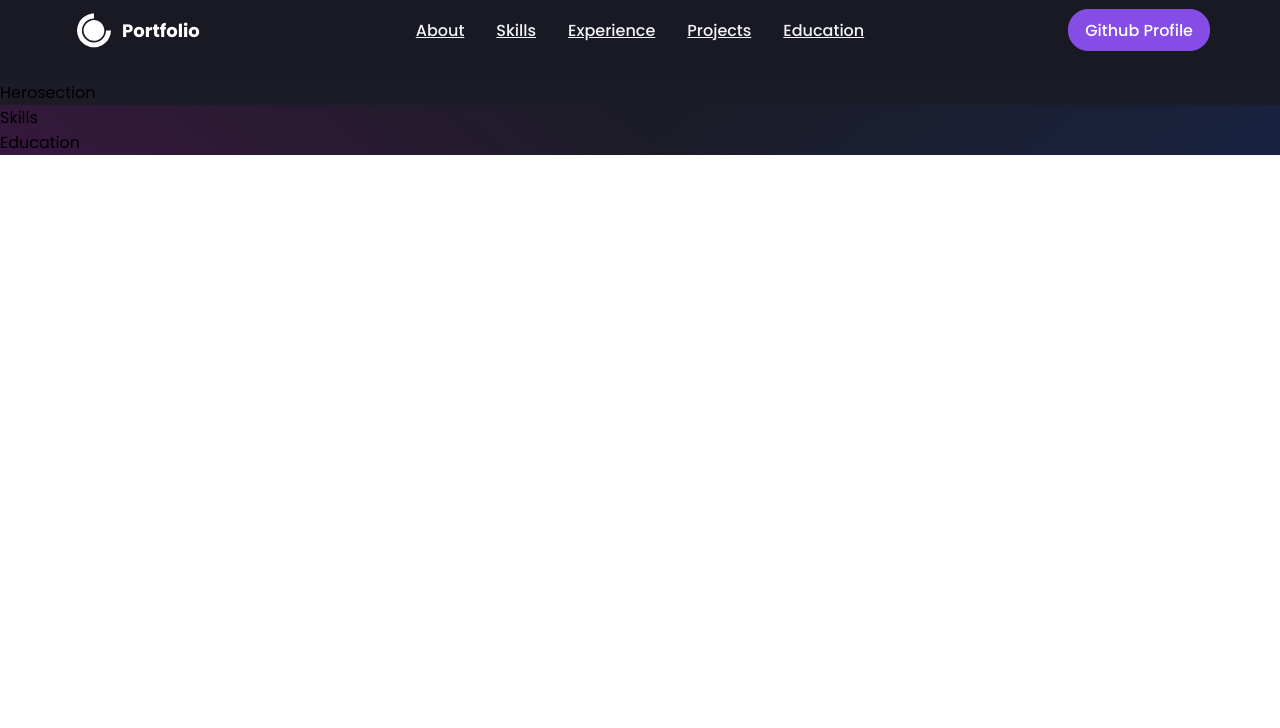
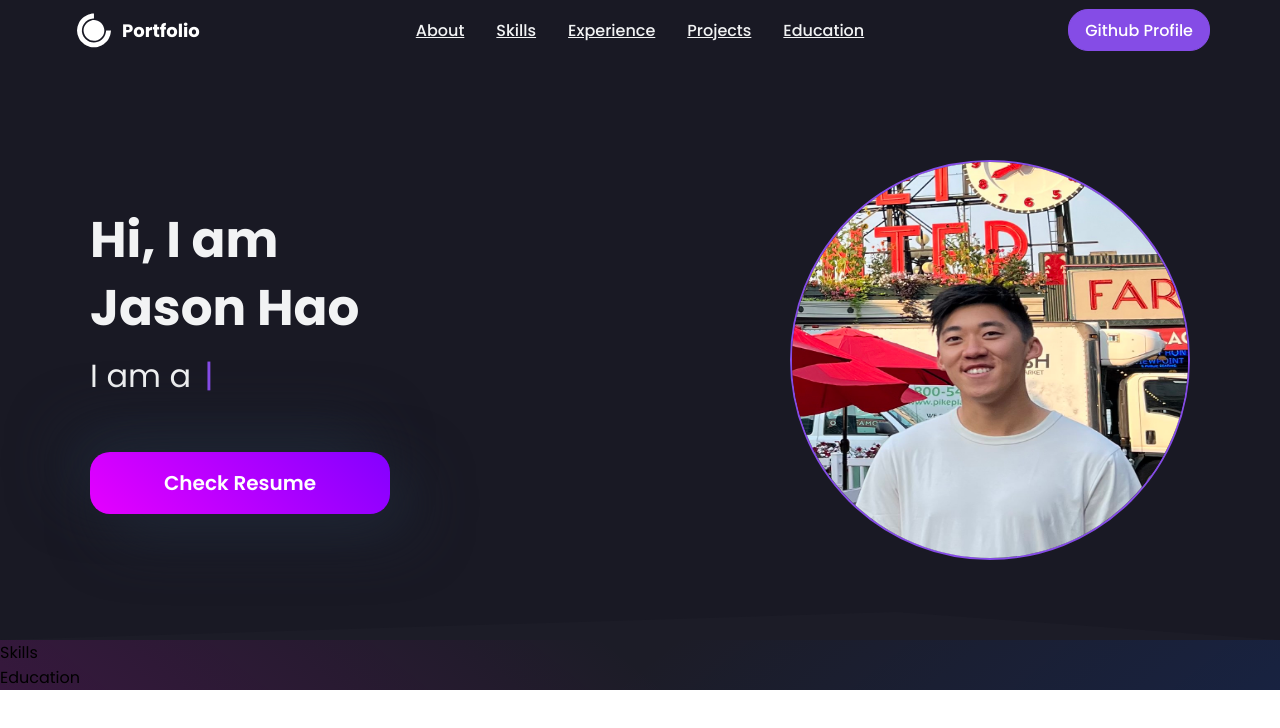
Before and after one commit to jyhaoo/jyhaoo.github.io, a React (Create React App) app in the folder portfolio/: page / in a window 1280 px wide. Shown: the top 728 px of the page. Built offline with nearby package versions, Linux system fonts and the light colour scheme.

Commit message:
Add hero section

```diff
--- a/portfolio/src/components/HeroSection/index.js
+++ b/portfolio/src/components/HeroSection/index.js
@@ -1,7 +1,243 @@
 import React from "react";
+import styled from "styled-components";
+import { Bio } from "../../data/constants";
+import TypeWriter from "typewriter-effect";
+import HeroImg from "../../images/HeroImage.jpg";
+
+const HeroContainer = styled.div`
+  background-color: ${({ theme }) => theme.card_light};
+  display: flex;
+  justify-content: center;
+  position: relative;
+  padding: 80px 30px;
+
+  @media screen and (max-width: 960px) {
+    padding: 66px 16px;
+  }
+
+  @media screen and (max-width: 640px) {
+    padding: 32px 16px;
+  }
+
+  z-index: 1;
+  clip-path: polygon(0 0, 100% 0, 100% 100%, 70% 95%, 0 100%);
+`;
+
+const HeroBg = styled.div`
+  position: absolute;
+  display: flex;
+  justify-content: end;
+  top: 50%;
+  right: 0;
+  bottom: 0;
+  left: 50%;
+  overflow: hidden;
+  width: 100%;
+  height: 100%;
+  padding: 0 30px;
+  -webkit-transform: translateX(-50%) translateY(-50%);
+  transform: translateX(-50%) translateY(-50%);
+
+  @media screen and (max-width: 960px) {
+    padding: 0 0px;
+    justify-content: center;
+  }
+`;
+
+const HeroInnerContainer = styled.div`
+  display: flex;
+  justify-content: space-between;
+  align-items: center;
+  width: 100%;
+  max-width: 1100px;
+
+  @media screen and (max-width: 960px) {
+    flex-direction: column;
+  }
+`;
+
+const HeroLeftContainer = styled.div`
+  width: 100%;
+  order: 1;
+  @media screen and (max-width: 960px) {
+    order: 2;
+    margin-bottom: 32px;
+    display: flex;
+    align-items: center;
+    flex-direction: column;
+  }
+
+  @media screen and (max-width: 640px) {
+    order: 2;
+    margin-bottom: 32px;
+    display: flex;
+    align-items: center;
+    flex-direction: column;
+  }
+`;
+
+const HeroRightContainer = styled.div`
+  width: 100%;
+  order: 2;
+  display: flex;
+  justify-content: end;
+  gap: 12px;
+  @media screen and (max-width: 960px) {
+    order: 1;
+    justify-content: center;
+    align-items: center;
+    margin-bottom: 80px;
+  }
+
+  @media screen and (max-width: 640px) {
+    order: 1;
+    margin-bottom: 30px;
+  }
+`;
+
+const Title = styled.div`
+  font-size: 50px;
+  font-weight: 700;
+  color: ${({ theme }) => theme.text_primary};
+  line-height: 68px;
+
+  @media screen and (max-width: 960px) {
+    text-align: center;
+  }
+
+  @media screen and (max-width: 640px) {
+    font-size: 40px;
+    line-height: 48px;
+    margin-bottom: 8px;
+  }
+`;
+
+const TextLoop = styled.div`
+  font-size: 32px;
+  font-weight: 600px;
+  color: ${({ theme }) => theme.text_primary};
+  line-height: 68px;
+  gap: 12px;
+  display: flex;
+
+  @media screen and (max-width: 960px) {
+    text-align: center;
+  }
+
+  @media screen and (max-width: 640px) {
+    font-size: 22px;
+    line-height: 48px;
+    margin-bottom: 16px;
+  }
+`;
+
+const Span = styled.div`
+  color: ${({ theme }) => theme.primary};
+  cursor: pointer;
+`;
+
+const SubTitle = styled.div`
+  font-size: 20px;
+  color: ${({ theme }) => theme.text_primary + 95};
+  line-height: 32px;
+  margin-bottom: 42px;
+
+  @media screen and (max-width: 960px) {
+    text-align: center;
+  }
+
+  @media screen and (max-width: 640px) {
+    font-size: 16px;
+    line-height: 24px;
+  }
+`;
+
+const ResumeButton = styled.a`
+    -webkit-appearance: button;
+    -moz-appearance: button;
+    appearance: button;
+    text-decoration: none;
+    width: 95%;
+    max-width: 300px;
+    text-align: center;
+    padding: 16px 0;
+    color:${({ theme }) => theme.white};
+    border-radius: 20px;
+    cursor: pointer;
+    font-size: 20px;
+    font-weight: 600;
+    transition: all 0.2s ease-in-out !important;
+    background: hsla(271, 100%, 50%, 1);
+    background: linear-gradient(225deg, hsla(271, 100%, 50%, 1) 0%, hsla(294, 100%, 50%, 1) 100%);
+    background: -moz-linear-gradient(225deg, hsla(271, 100%, 50%, 1) 0%, hsla(294, 100%, 50%, 1) 100%);
+    background: -webkit-linear-gradient(225deg, hsla(271, 100%, 50%, 1) 0%, hsla(294, 100%, 50%, 1) 100%);
+    box-shadow:  20px 20px 60px #1F2634,
+    -20px -20px 60px #1F2634;
+    &:hover {
+        transform: scale(1.05);
+    transition: all 0.4s ease-in-out;
+    box-shadow:  20px 20px 60px #1F2634,
+    filter: brightness(1);
+    }
+
+    @media (max-width: 640px) {
+        padding: 12px 0;
+        font-size: 18px;
+    }
+`;
+
+const Img = styled.img`
+  position: relative;
+  width: 100%;
+  height: 100%;
+  max-width: 400px;
+  max-height: 400px;
+  border-radius: 50%;
+  border: 2px solid ${({ theme }) => theme.primary};
+
+  @media (max-width: 768px) {
+    max-width: 400px;
+    max-height: 400px;
+  }
+
+  @media (max-width: 640px) {
+    max-width: 280px;
+    max-height: 280px;
+  }
+`;
 
 const Hero = () => {
-  return <div>Herosection</div>;
+  // Hero Image in Hero right container
+  return (
+    <div id="about">
+      <HeroContainer>
+        <HeroBg></HeroBg>
+        <HeroInnerContainer>
+          <HeroLeftContainer>
+            <Title>
+              Hi, I am <br />
+              {Bio.name}
+            </Title>
+            <TextLoop>
+              I am a{" "}
+              <Span>
+                <TypeWriter
+                  options={{ strings: Bio.roles, autoStart: true, loop: true }}
+                ></TypeWriter>
+              </Span>
+            </TextLoop>
+            <SubTitle>{Bio.description}</SubTitle>
+            <ResumeButton href={Bio.resume} target="_blank">
+              Check Resume
+            </ResumeButton>
+          </HeroLeftContainer>
+          <HeroRightContainer>
+            <Img src={HeroImg} alt="Hero Image" />
+          </HeroRightContainer>
+        </HeroInnerContainer>
+      </HeroContainer>
+    </div>
+  );
 };
 
 export default Hero;
--- a/portfolio/src/data/constants.js
+++ b/portfolio/src/data/constants.js
@@ -1,3 +1,4 @@
 export const Bio = {
   name: "Jason Hao",
+  roles: ["React Developer", "R&D Engineer"],
 };
```
Also changed, not shown: portfolio/src/images/HeroImage.jpg (added).
